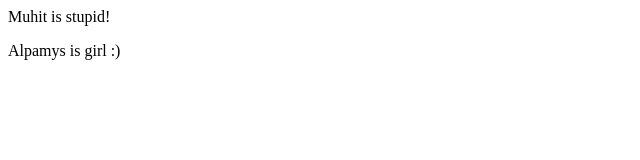
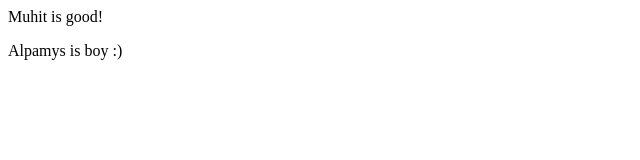
Before and after one commit to Top-tompak/test, a plain HTML site: page index.html in a window 1280 px wide. Shown: the full height of the page, 0-640 px from the left. Drawn offline with Linux system fonts and the light colour scheme.

Commit message:
Second commit

```diff
--- a/index.html
+++ b/index.html
@@ -6,7 +6,7 @@
     <meta name="viewport" content="width=device-width, initial-scale=1.0">
 </head>
 <body>
-    <div>Muhit is stupid!</div>
-    <p>Alpamys is girl :)</p>
+    <div>Muhit is good!</div>
+    <p>Alpamys is boy :)</p>
 </body>
 </html>
```
